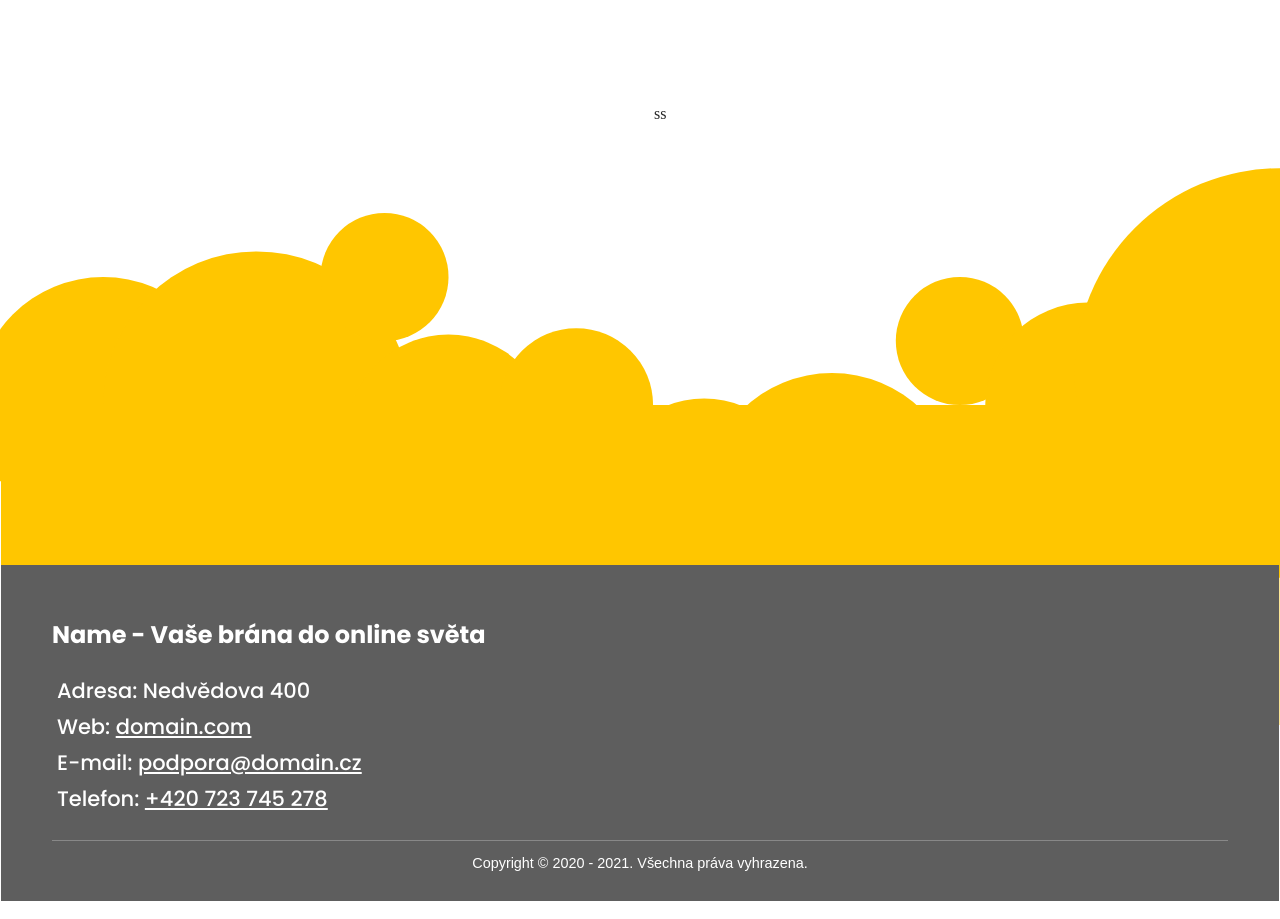
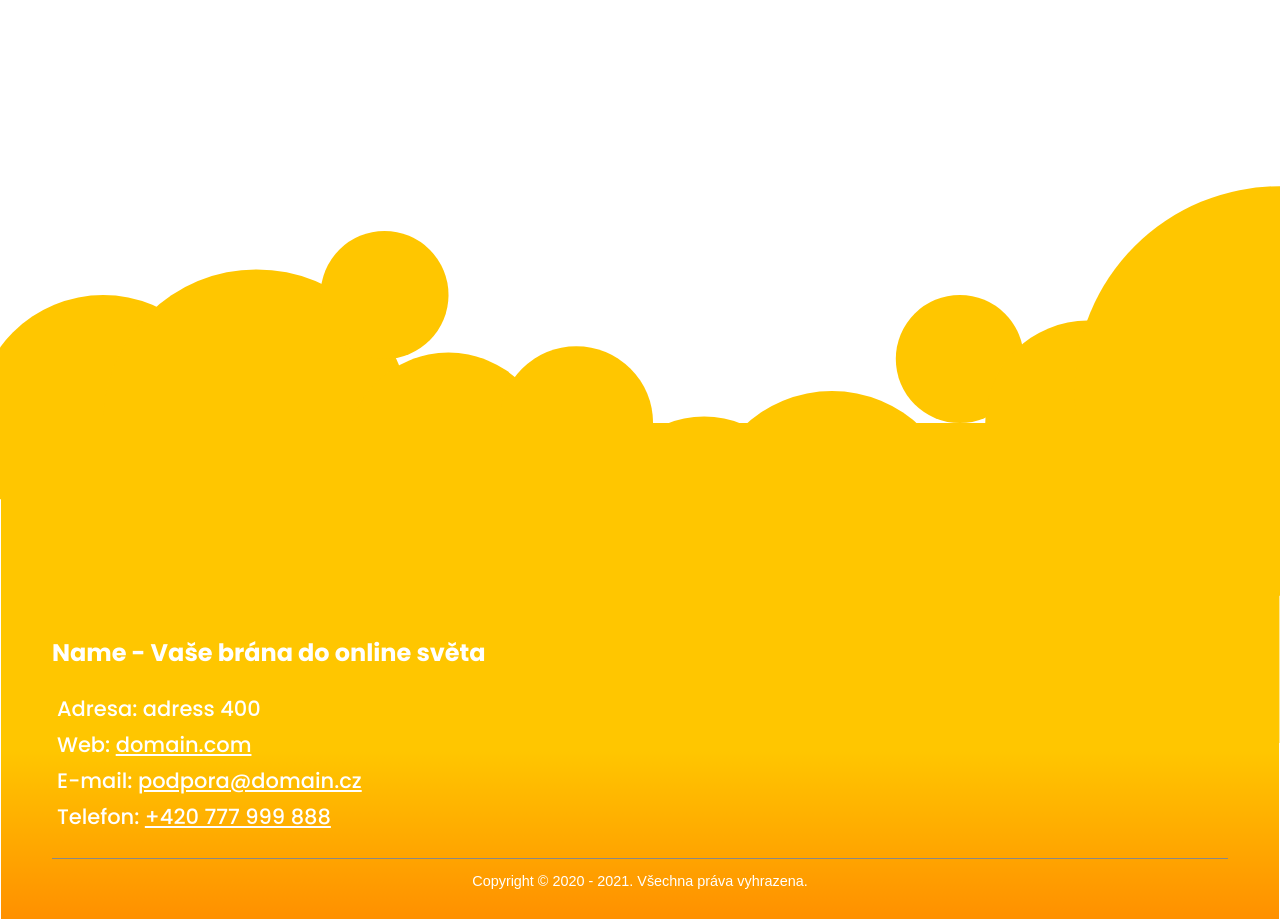
Before and after one commit to fog6554/Agency, a plain HTML site: page index.html in a window 1280 px wide. Shown: the part 5531-6450 px from the top of the page. Drawn offline with Linux system fonts and the light colour scheme.

Commit message:
footer updated

```diff
--- a/index.html
+++ b/index.html
@@ -47,7 +47,7 @@
             <a href="">Výběr Webové Stránky</a><br><br>
             <a href="">O nás</a><br><br>
             <a href="">Kontakt</a><br><br>
-              ee
+
           </div>
       </div>
     </nav>
@@ -125,6 +125,7 @@
           </div>
           <br>
         </div>
+        <br>
         <h3 class="tit" id="t01">No, a kolik to může stát?</h3>
         <p class="mxwidth-m10" style="text-align: left;color:#6e6e6e:">Jelikož děláme webové stránky na míru, každý projekt je jedinečný a potřebuje něco jiného, ale zase chápeme že je potřeba alespoň orientční ceník. Vše je ale na domluvě <i class="far fa-handshake"></i>, pokud máte omezený rozpočet lze to udělat i levněji <i class="far fa-smile"></i>
         <div style="background:linear-gradient(180deg,#ffc600,#ff7d00,#ff5000); " id="di03">
@@ -221,9 +222,7 @@
             <circle cx="85%" cy="50%" r="8vw"   fill="var(--footer-col)" />
             <circle cx="100%" cy="45%" r="16vw"   fill="var(--footer-col)" />
             <rect x="0" y="50%" width="100%" height="50%" fill="var(--footer-col)"/>
-              <foreignObject x="20" y="20" width="100%" height="100%">
-                  ss
-              </foreignObject>
+
           </svg>
           <div id="footer-info"style="color:white;">
 
@@ -233,10 +232,10 @@
 
             <br>
               <div id="info-div">
-                  <p>Adresa: Nedvědova 400</p>
+                  <p>Adresa: adress 400</p>
                   <p>Web: <a href="#">domain.com</a></p>
                   <p>E-mail: <a href="mailto:podpora@domain.cz">podpora@domain.cz</a></p>
-                <p>Telefon: <a href="tel:+420 604 409 636"> +420 723 745 278</a></p><br>
+                <p>Telefon: <a href="tel:+420 777 777 777"> +420 777 999 888</a></p><br>
               </div>
 
             <div style="border-top:1px solid #888;width:100%;text-align: center;color:white" ><p id="copyright">Copyright © 2020 - 2021. Všechna práva vyhrazena.</p></div>
--- a/style.css
+++ b/style.css
@@ -822,8 +822,8 @@ input[type=checkbox]:checked ~ .m-button #arr2 {
         text-align: left;
         padding: 4%;
         padding-bottom: 1rem;
-        /*background: linear-gradient(180deg,#ffc600,#ffc600, #ff9000);*/
-        background: #5e5e5e;
+        background: linear-gradient(180deg,#ffc600,#ffc600, #ff9000);
+
         position: absolute;
         width:92%;
         top:30rem;
```
